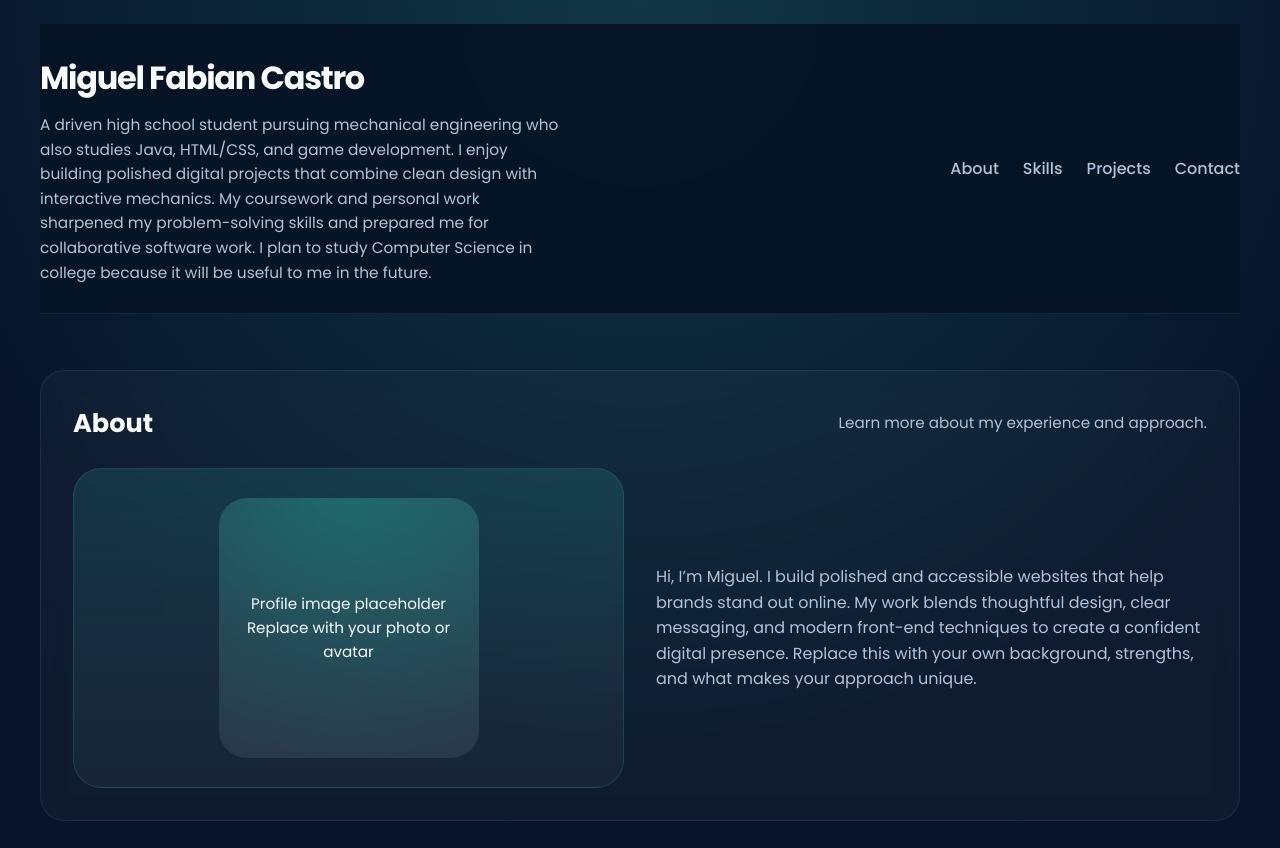
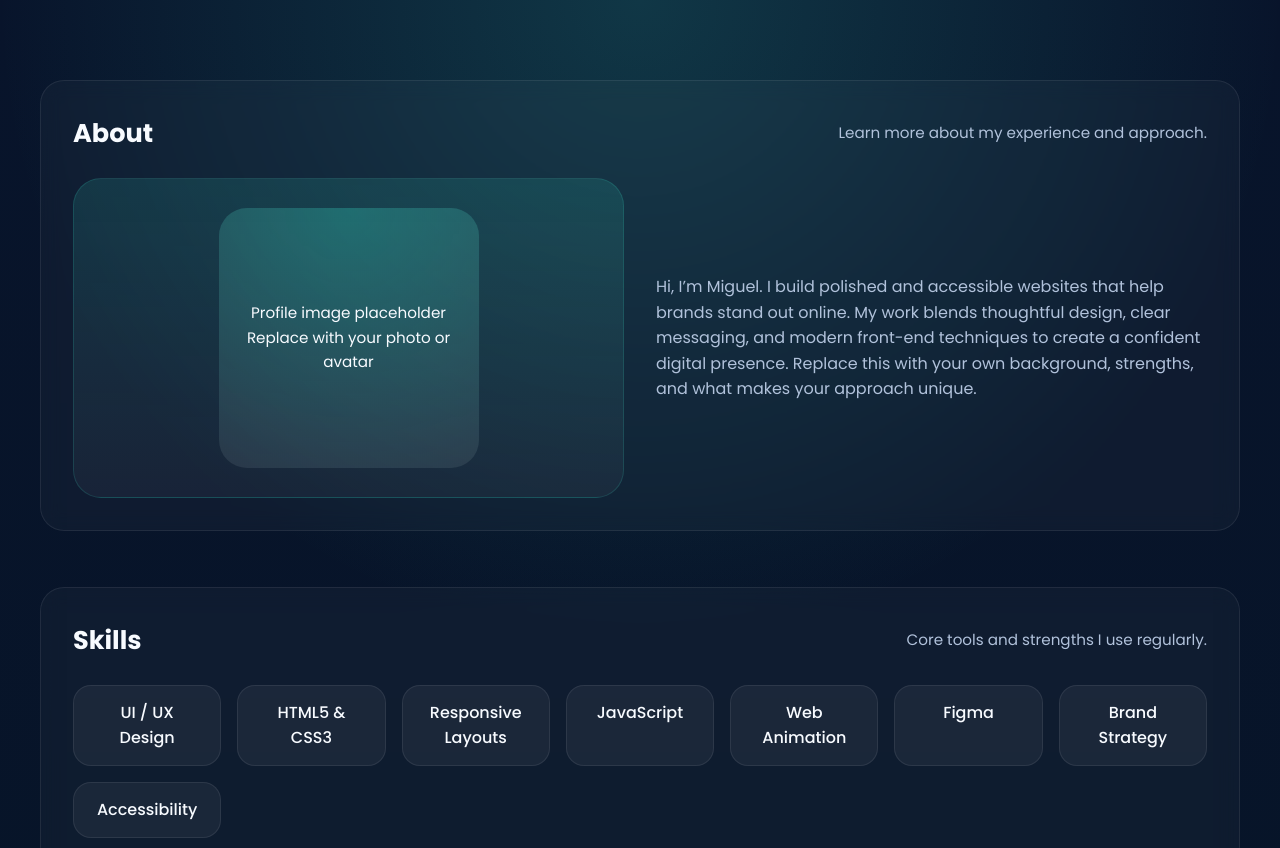
Before and after one commit to frenchieFabianCastro/frenchieFabianCastro.github.io, a plain HTML site: page index.html in a window 1280 px wide. Shown: the top 848 px of the page. Drawn offline with Linux system fonts and the light colour scheme.

```diff
--- a/index.html
+++ b/index.html
@@ -322,22 +322,6 @@
 </head>
 <body>
   <div class="page">
-    <header>
-      <div class="brand">
-        <h1>Miguel Fabian Castro</h1>
-        <p>A driven high school student pursuing mechanical engineering who also studies Java, HTML/CSS, and game development. I enjoy building polished digital projects that combine clean design with interactive mechanics. My coursework and personal work sharpened my problem-solving skills and prepared me for collaborative software work. I plan to study Computer Science in college because it will be useful to me in the future.</p>
-      </div>
-
-      <nav aria-label="Main navigation">
-        <ul class="nav-list">
-          <li><a href="#about">About</a></li>
-          <li><a href="#skills">Skills</a></li>
-          <li><a href="#projects">Projects</a></li>
-          <li><a href="#contact">Contact</a></li>
-        </ul>
-      </nav>
-    </header>
-
     <main>
       <section id="about">
         <div class="section-header">
@@ -417,10 +401,6 @@
         </form>
       </section>
     </main>
-
-    <footer>
-      <p>&copy; 2026 Miguel Fabian Castro. All rights reserved.</p>
-    </footer>
   </div>
 </body>
 </html>
```
